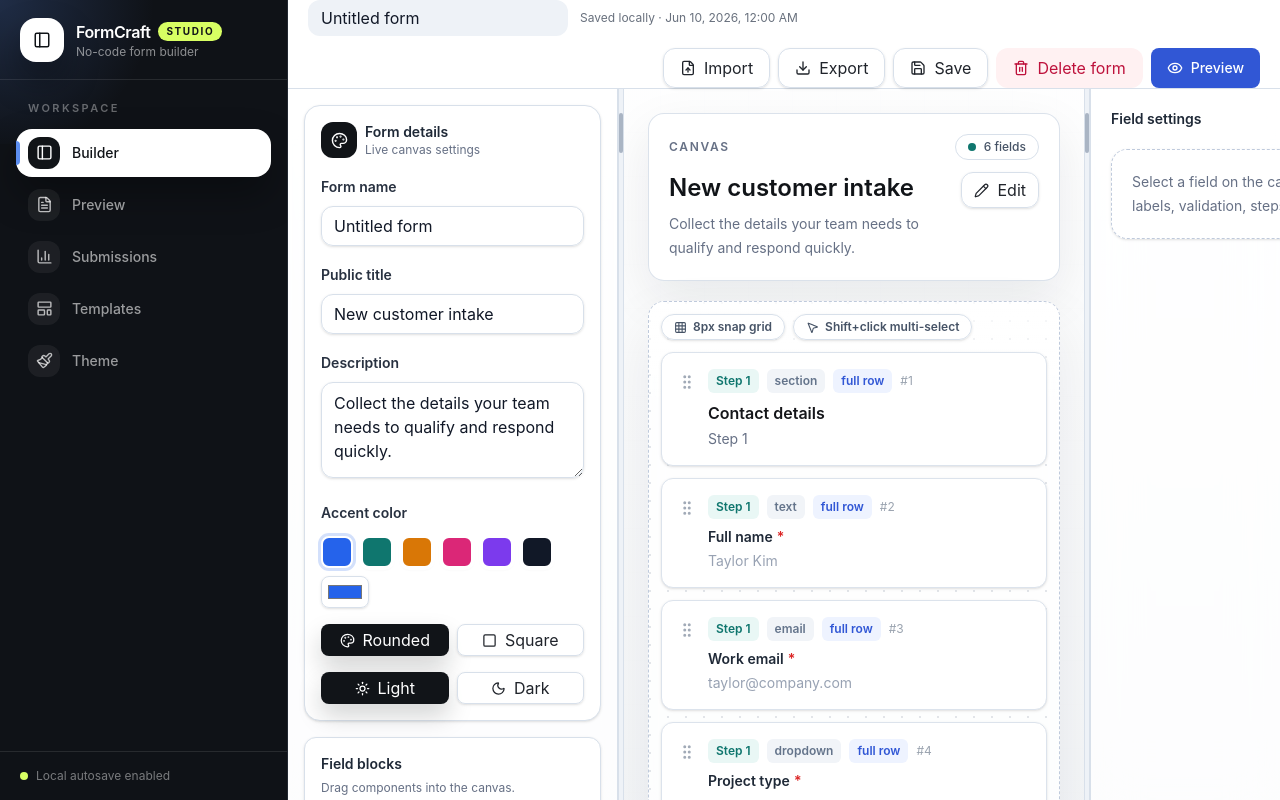
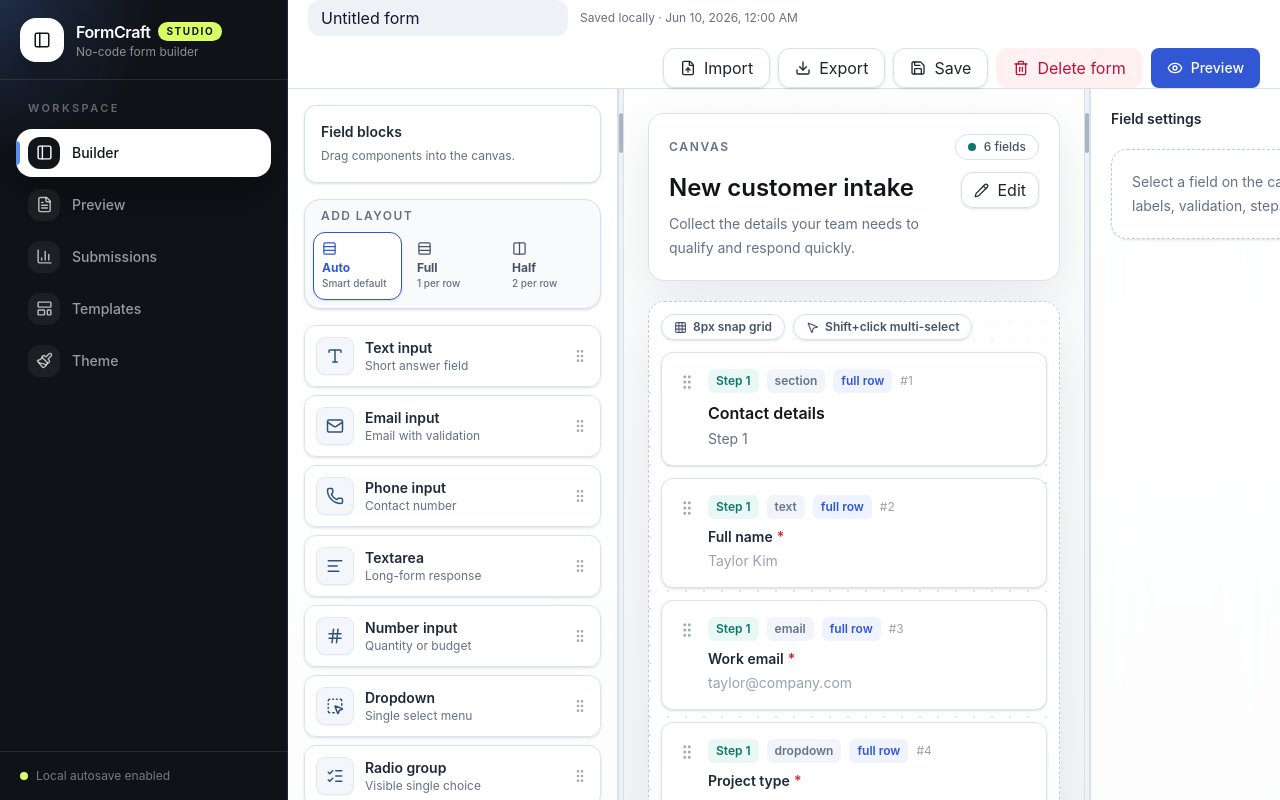
Before and after one commit to OmKhandale05/formcraft, a Next.js app: page /builder in a window 1280 px wide. Built offline with nearby package versions, Linux system fonts and the light colour scheme.

Commit message:
fix(builder): show form editor in right sidebar

```diff
--- a/src/app/builder/page.tsx
+++ b/src/app/builder/page.tsx
@@ -9,7 +9,7 @@ import { useRef, useState } from "react";
 import { createPortal } from "react-dom";
 import { AppShell } from "@/components/app-shell";
 import { BuilderCanvas } from "@/components/builder/canvas";
-import { FieldSettingsPanel } from "@/components/builder/settings-panel";
+import { FieldSettingsPanel, FormDetailsPanel } from "@/components/builder/settings-panel";
 import { FieldSidebar } from "@/components/builder/field-sidebar";
 import { Button } from "@/components/ui/button";
 import { Input } from "@/components/ui/input";
@@ -29,6 +29,7 @@ const exportOptions = [
 
 type ExportExtension = (typeof exportOptions)[number]["extension"];
 type ResizePane = "left" | "right";
+type RightPanelMode = "field" | "form";
 
 const snapToGrid: Modifier = ({ transform }) => {
   const grid = 8;
@@ -50,6 +51,7 @@ export default function BuilderPage() {
   const deleteForm = useFormStore((state) => state.deleteForm);
   const [saved, setSaved] = useState(false);
   const [exportOpen, setExportOpen] = useState(false);
+  const [rightPanelMode, setRightPanelMode] = useState<RightPanelMode>("field");
   const [leftWidth, setLeftWidth] = useState(330);
   const [rightWidth, setRightWidth] = useState(340);
   const inputRef = useRef<HTMLInputElement>(null);
@@ -232,10 +234,10 @@ export default function BuilderPage() {
               <FieldSidebar />
             </div>
             <ResizeHandle label="Resize left sidebar" onPointerDown={(event) => startResize("left", event)} />
-            <BuilderCanvas />
+            <BuilderCanvas onEditForm={() => setRightPanelMode("form")} />
             <ResizeHandle label="Resize field settings panel" onPointerDown={(event) => startResize("right", event)} />
             <div className="hidden min-h-0 overflow-hidden lg:block">
-              <FieldSettingsPanel />
+              {rightPanelMode === "form" ? <FormDetailsPanel onClose={() => setRightPanelMode("field")} /> : <FieldSettingsPanel />}
             </div>
           </div>
         </div>
--- a/src/components/builder/canvas.tsx
+++ b/src/components/builder/canvas.tsx
@@ -11,16 +11,13 @@ import { cn } from "@/lib/utils";
 import { useFormStore } from "@/store/form-store";
 import type { FormField } from "@/types/form";
 
-export function BuilderCanvas() {
+export function BuilderCanvas({ onEditForm }: { onEditForm: () => void }) {
   const form = useFormStore((state) => state.form);
   const clearSelection = useFormStore((state) => state.clearSelection);
   const { isOver, setNodeRef } = useDroppable({
     id: "builder-canvas",
     data: { type: "canvas" }
   });
-  const focusDetailsPanel = () => {
-    document.getElementById("form-details-sidebar")?.scrollIntoView({ behavior: "smooth", block: "start" });
-  };
 
   return (
     <div className="formcraft-scrollbar h-full overflow-y-auto p-4 sm:p-6">
@@ -41,7 +38,7 @@ export function BuilderCanvas() {
             <button
               type="button"
               className="inline-flex h-9 shrink-0 items-center justify-center gap-2 rounded-xl border border-[#d8e0ea] bg-white/90 px-3 text-sm font-semibold text-[#20242b] shadow-sm transition hover:border-[#c5d0dc] hover:bg-white"
-              onClick={focusDetailsPanel}
+              onClick={onEditForm}
             >
               <Pencil size={15} />
               Edit
--- a/src/components/builder/field-sidebar.tsx
+++ b/src/components/builder/field-sidebar.tsx
@@ -1,13 +1,10 @@
 "use client";
 
 import { useDraggable } from "@dnd-kit/core";
-import { Columns2, GripVertical, Moon, Palette, Rows3, Square, Sun } from "lucide-react";
+import { Columns2, GripVertical, Rows3 } from "lucide-react";
 import { useState } from "react";
-import { Button } from "@/components/ui/button";
-import { Input, Label, Textarea } from "@/components/ui/input";
 import { fieldCatalog } from "@/lib/field-catalog";
 import { cn } from "@/lib/utils";
-import { useFormStore } from "@/store/form-store";
 import type { FieldLayoutPreference, FieldType } from "@/types/form";
 
 const layoutOptions: Array<{
@@ -21,14 +18,11 @@ const layoutOptions: Array<{
   { value: "half", label: "Half", description: "2 per row", icon: Columns2 }
 ];
 
-const themeColors = ["#2563eb", "#0f766e", "#d97706", "#db2777", "#7c3aed", "#111827"];
-
 export function FieldSidebar() {
   const [layoutPreference, setLayoutPreference] = useState<FieldLayoutPreference>("auto");
 
   return (
     <div className="formcraft-scrollbar h-full overflow-y-auto border-r border-[#d8e0ea] bg-white/74 p-4 backdrop-blur-xl">
-      <FormDetailsPanel />
       <div className="mb-4 rounded-xl border border-[#d8e0ea] bg-white p-4 shadow-sm">
         <p className="text-sm font-semibold text-[#1f2937]">Field blocks</p>
         <p className="mt-1 text-xs leading-5 text-[#667085]">Drag components into the canvas.</p>
@@ -67,81 +61,6 @@ export function FieldSidebar() {
   );
 }
 
-function FormDetailsPanel() {
-  const form = useFormStore((state) => state.form);
-  const setFormMeta = useFormStore((state) => state.setFormMeta);
-  const setTheme = useFormStore((state) => state.setTheme);
-
-  return (
-    <section id="form-details-sidebar" className="mb-4 rounded-2xl border border-[#d8e0ea] bg-white p-4 shadow-sm">
-      <div className="mb-4 flex items-center gap-2">
-        <div className="flex h-9 w-9 items-center justify-center rounded-xl bg-[#111418] text-white">
-          <Palette size={17} />
-        </div>
-        <div>
-          <p className="text-sm font-semibold text-[#1f2937]">Form details</p>
-          <p className="text-xs text-[#667085]">Live canvas settings</p>
-        </div>
-      </div>
-      <div className="space-y-4">
-        <div>
-          <Label htmlFor="sidebar-form-name">Form name</Label>
-          <Input id="sidebar-form-name" className="mt-2" value={form.name} onChange={(event) => setFormMeta({ name: event.target.value })} />
-        </div>
-        <div>
-          <Label htmlFor="sidebar-form-title">Public title</Label>
-          <Input id="sidebar-form-title" className="mt-2" value={form.title} onChange={(event) => setFormMeta({ title: event.target.value })} />
-        </div>
-        <div>
-          <Label htmlFor="sidebar-form-description">Description</Label>
-          <Textarea
-            id="sidebar-form-description"
-            className="mt-2 min-h-24"
-            value={form.description}
-            onChange={(event) => setFormMeta({ description: event.target.value })}
-          />
-        </div>
-        <div>
-          <Label>Accent color</Label>
-          <div className="mt-3 flex flex-wrap gap-2">
-            {themeColors.map((color) => (
-              <button
-                key={color}
-                type="button"
-                aria-label={`Use ${color}`}
-                className="h-8 w-8 rounded-lg border-2 border-white shadow ring-offset-2 transition hover:scale-105"
-                style={{ background: color, boxShadow: form.theme.accentColor === color ? `0 0 0 3px ${color}33` : undefined }}
-                onClick={() => setTheme({ accentColor: color })}
-              />
-            ))}
-            <Input type="color" value={form.theme.accentColor} onChange={(event) => setTheme({ accentColor: event.target.value })} className="h-8 w-12 rounded-lg p-1" />
-          </div>
-        </div>
-        <div className="grid grid-cols-2 gap-2">
-          <Button type="button" size="sm" variant={form.theme.radius === "rounded" ? "primary" : "secondary"} onClick={() => setTheme({ radius: "rounded" })}>
-            <Palette size={15} />
-            Rounded
-          </Button>
-          <Button type="button" size="sm" variant={form.theme.radius === "square" ? "primary" : "secondary"} onClick={() => setTheme({ radius: "square" })}>
-            <Square size={15} />
-            Square
-          </Button>
-        </div>
-        <div className="grid grid-cols-2 gap-2">
-          <Button type="button" size="sm" variant={form.theme.mode === "light" ? "primary" : "secondary"} onClick={() => setTheme({ mode: "light" })}>
-            <Sun size={15} />
-            Light
-          </Button>
-          <Button type="button" size="sm" variant={form.theme.mode === "dark" ? "primary" : "secondary"} onClick={() => setTheme({ mode: "dark" })}>
-            <Moon size={15} />
-            Dark
-          </Button>
-        </div>
-      </div>
-    </section>
-  );
-}
-
 function DraggableField({ type, layoutPreference }: { type: FieldType; layoutPreference: FieldLayoutPreference }) {
   const field = fieldCatalog.find((item) => item.type === type)!;
   const Icon = field.icon;
```
Also changed, not shown: src/components/builder/settings-panel.tsx (+83 -1 lines).
